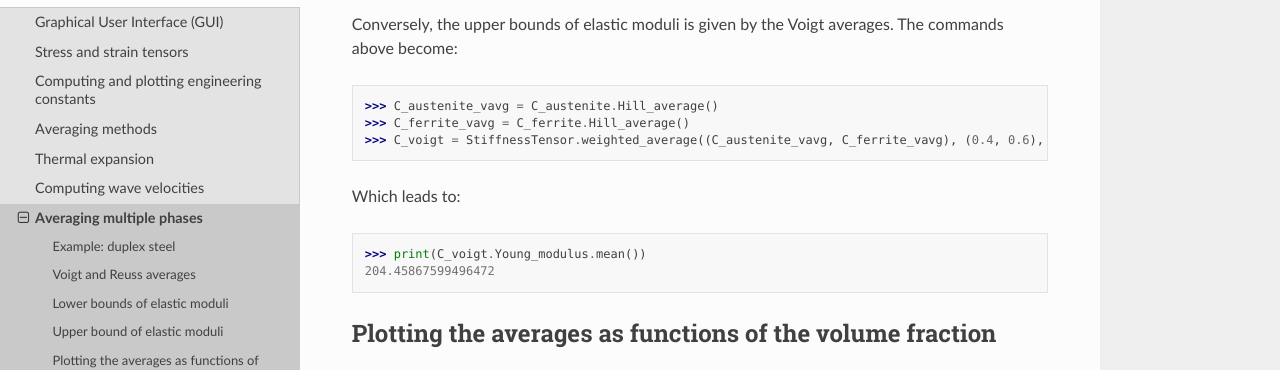
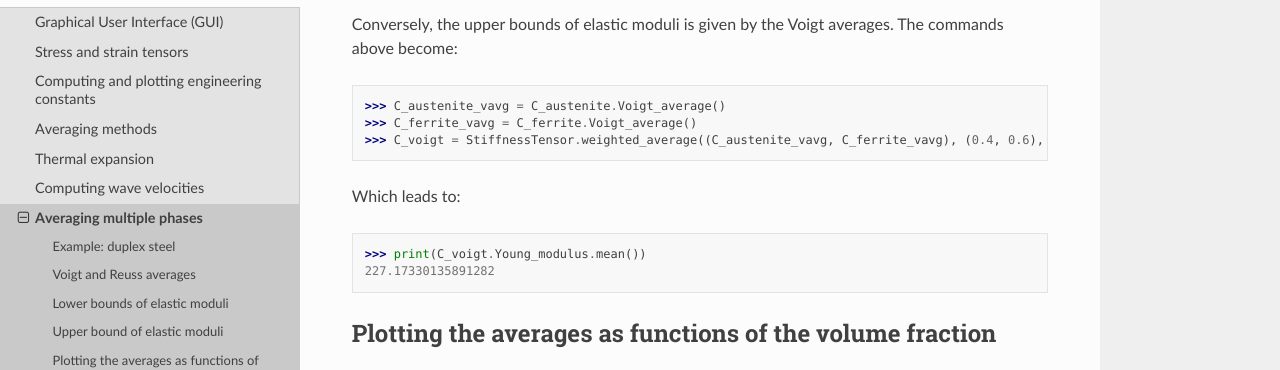
Before and after one commit to DorianDepriester/Elasticipy, a Sphinx documentation site: the page built from docs/source/Tutorials/Tutorial_MultiplePhases.rst, in a window 1280 px wide and 900 px high, scrolled down 1306 px. Shown: the part 161-531 px from the top of the window. Built offline with Sphinx 7.4.7 and the Read the Docs theme 3.1.0, drawn with Linux system fonts in a browser that asks for light colours.

Commit message:
Fix mistake between Voigt and Hill averages

```diff
--- a/docs/source/Tutorials/Tutorial_MultiplePhases.rst
+++ b/docs/source/Tutorials/Tutorial_MultiplePhases.rst
@@ -69,14 +69,14 @@ Upper bound of elastic moduli
 =============================
 Conversely, the upper bounds of elastic moduli is given by the Voigt averages. The commands above become:
 
-    >>> C_austenite_vavg = C_austenite.Hill_average()
-    >>> C_ferrite_vavg = C_ferrite.Hill_average()
+    >>> C_austenite_vavg = C_austenite.Voigt_average()
+    >>> C_ferrite_vavg = C_ferrite.Voigt_average()
     >>> C_voigt = StiffnessTensor.weighted_average((C_austenite_vavg, C_ferrite_vavg), (0.4, 0.6), 'Voigt')
 
 Which leads to:
 
     >>> print(C_voigt.Young_modulus.mean())
-    204.45867599496472
+    227.17330135891282
 
 Plotting the averages as functions of the volume fraction
 =========================================================
```
